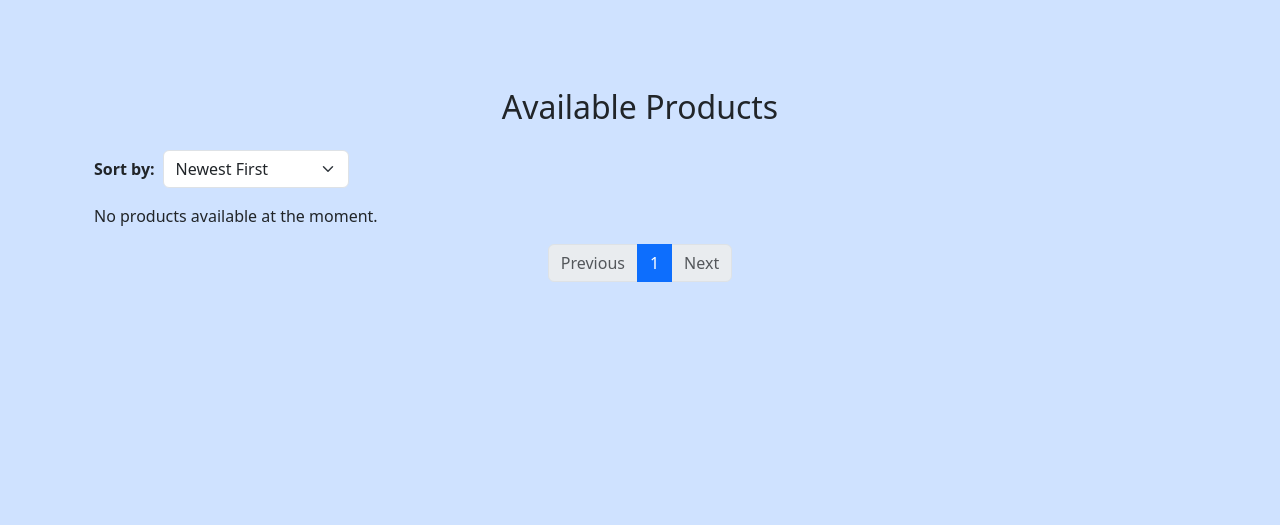
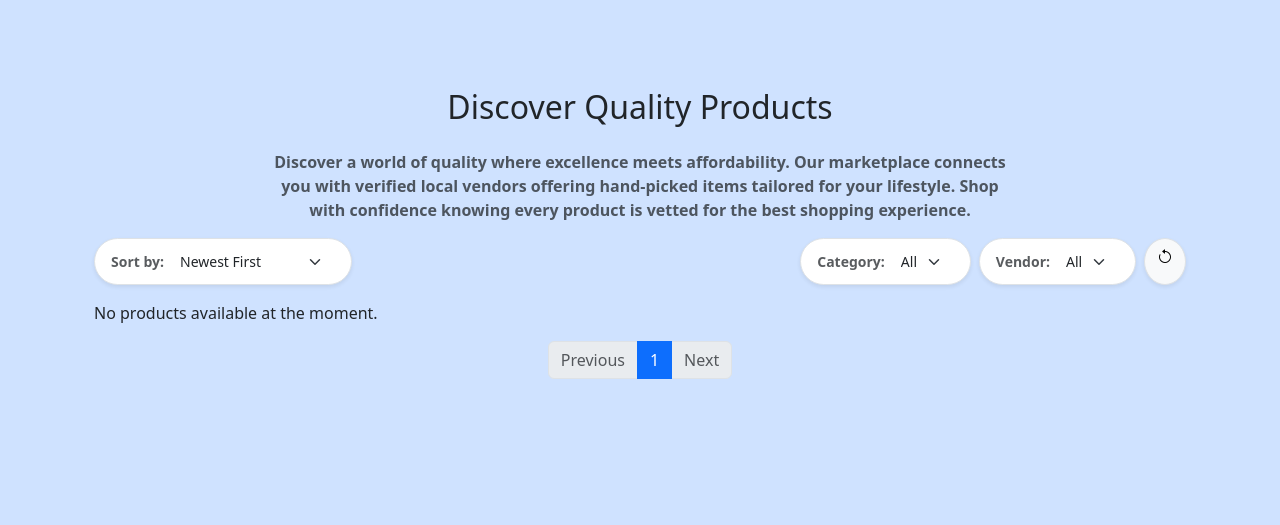
Before and after one commit to DamourDev/sokohub-system, a Django app: page /products/ in a window 1280 px wide. Shown: the part 56-581 px from the top of the page. Run offline with Django 5.2, Linux system fonts and the light colour scheme; data that the repository does not hold is empty.

Commit message:
Feat: Enable filtering by category or vendor

```diff
--- a/accounts/templates/socialaccount/login.html
+++ b/accounts/templates/socialaccount/login.html
@@ -24,7 +24,10 @@
                 {% csrf_token %}
 
                 <div class="d-grid gap-3">
-                    <button type="submit" class="btn btn-primary btn-lg shadow-sm" style="border-radius: 10px; font-weight: 600;">
+                    {% comment %} <button type="submit" class="btn btn-primary btn-lg shadow-sm" style="border-radius: 10px; font-weight: 600;"> {% endcomment %}
+                    <button type="submit" class="btn bg-gray btn-lg shadow-sm " style="border-radius: 10px; font-weight: 600;">
+                        <svg width="20" height="20" viewBox="0 0 24 24" fill="none" xmlns="http://www.w3.org/2000/svg"><path d="M22.56 12.25c0-.78-.07-1.53-.2-2.25H12v4.26h5.92c-.26 1.37-1.04 2.53-2.21 3.31v2.77h3.57c2.08-1.92 3.28-4.74 3.28-8.09z" fill="#4285F4"/><path d="M12 23c2.97 0 5.46-.98 7.28-2.66l-3.57-2.77c-.98.66-2.23 1.04-3.71 1.04-2.86 0-5.29-1.93-6.16-4.53H2.18v2.84C3.99 20.53 7.7 23 12 23z" fill="#34A853"/><path d="M5.84 14.09c-.22-.66-.35-1.36-.35-2.09s.13-1.43.35-2.09V7.07H2.18C1.43 8.55 1 10.22 1 12s.43 3.45 1.18 4.93l2.85-2.21.81-.63z" fill="#FBBC05"/><path d="M12 5.38c1.62 0 3.06.56 4.21 1.64l3.15-3.15C17.45 2.09 14.97 1 12 1 7.7 1 3.99 3.47 2.18 7.07l3.66 2.84c.87-2.6 3.3-4.53 6.16-4.53z" fill="#EA4335"/></svg>
+
                         {% trans "Continue to Google" %}
                     </button>
 
--- a/products/templates/products/products_list.html
+++ b/products/templates/products/products_list.html
@@ -3,18 +3,51 @@
 
 {% block content %}
 <div class="container py-5">
-    <h2 class="mb-4 text-center">Available Products</h2>
+    <h2 class="mb-4 text-center">Discover Quality Products</h2>
+    <p class="text-muted mx-auto fw-semibold text-center" style="max-width: 750px;">
+        Discover a world of quality where excellence meets affordability. Our marketplace connects you with
+        verified local vendors offering hand-picked items tailored for your lifestyle.
+        Shop with confidence knowing every product is vetted for the best shopping experience.
+    </p>
 
     <!-- Sorting options -->
     <div class="mb-3">
-        <form method="POST" class="d-flex align-items-center">
-            {% csrf_token %}
-            <label for="sort" class="me-2 fw-semibold">Sort by:</label>
-            <select name="sort" id="sort" class="form-select w-auto" onchange="this.form.submit()">
-                <option value="newest" {% if sort_option == 'newest' %}selected{% endif %}>Newest First</option>
-                <option value="price_low_to_high" {% if sort_option == 'price_low_to_high' %}selected{% endif %}>Price: Low to High</option>
-                <option value="price_high_to_low" {% if sort_option == 'price_high_to_low' %}selected{% endif %}>Price: High to Low</option>
-            </select>
+        <form method="GET" class="d-flex align-items-center">
+
+            <div class="col-md-6 d-flex justify-content-start">
+            <div class="bg-white border rounded-pill px-3 py-2 shadow-sm d-flex align-items-center">
+                <label for="sort" class="me-2 fw-bold small text-muted text-nowrap">Sort by:</label>
+                <select name="sort" id="sort" class="form-select form-select-sm border-0 bg-transparent shadow-none" onchange="this.form.submit()" style="cursor:pointer;">
+                    <option value="newest" {% if sort_option == 'newest' %}selected{% endif %}>Newest First</option>
+                    <option value="price_low_to_high" {% if sort_option == 'price_low_to_high' %}selected{% endif %}>Price: Low to High</option>
+                    <option value="price_high_to_low" {% if sort_option == 'price_high_to_low' %}selected{% endif %}>Price: High to Low</option>
+                </select>
+            </div>
+        </div>
+
+        <div class="col-md-6 d-flex justify-content-end gap-2">
+            <div class="bg-white border rounded-pill px-3 py-2 shadow-sm d-flex align-items-center">
+                <label class="me-2 fw-bold small text-muted text-nowrap">Category:</label>
+                <select name="category" class="form-select form-select-sm border-0 bg-transparent shadow-none" onchange="this.form.submit()" style="cursor:pointer;">
+                    <option value="">All</option>
+                    {% for cat in categories %}
+                    <option value="{{ cat.id }}" {% if current_category == cat.id|stringformat:"s" %}selected{% endif %}>{{ cat.name }}</option>
+                    {% endfor %}
+                </select>
+            </div>
+            <div class="bg-white border rounded-pill px-3 py-2 shadow-sm d-flex align-items-center">
+                <label class="me-2 fw-bold small text-muted text-nowrap">Vendor:</label>
+                <select name="vendor" class="form-select form-select-sm border-0 bg-transparent shadow-none" onchange="this.form.submit()" style="cursor:pointer;">
+                    <option value="">All</option>
+                    {% for vendor in vendors %}
+                    <option value="{{ vendor.id }}" {% if current_vendor == vendor.id|stringformat:"s" %}selected{% endif %}>{{ vendor.username }}</option>
+                    {% endfor %}
+                </select>
+            </div>
+            <a href="{% url 'products_list' %}" class="btn btn-light rounded-circle shadow-sm border" title="Reset Filters">
+                <i class="bi bi-arrow-counterclockwise"></i>
+            </a>
+        </div>
         </form>
     </div>
 
@@ -72,7 +105,7 @@
 
             {% if page_obj.has_next %}
                 <li class="page-item">
-                    <a class="page-link" href="?page={{ page_obj.next_page_number }}&sort={{ sort_option }}">Next</a>
+                    <a class="page-link" href="?page={{ page_obj.next_page_number }}&sort={{ sort_option }}&category={{ current_category|default:""}}&vendor={{ current_vendor|default:""}}">Next</a>
                 </li>
             {% else %}
                 <li class="page-item disabled"><span class="page-link">Next</span></li>
--- a/products/views.py
+++ b/products/views.py
@@ -113,7 +113,17 @@
 
     products =  Product.objects.filter(status='active')
 
-    sort_option = request.POST.get('sort', 'newest')
+    sort_option = request.GET.get('sort', 'newest')
+    category_id = request.GET.get('category')
+    vendor_id = request.GET.get('vendor')
+
+    # 3. Apply Filters
+    if category_id:
+    # This finds the parent category AND all its direct sub-categories
+        categories = Category.objects.filter(id=category_id) | Category.objects.filter(parent_id=category_id)
+        products = products.filter(category__in=categories)
+    if vendor_id:
+        products = products.filter(vendor_id=vendor_id)
 
     if sort_option == 'price_low_to_high':
         products = products.order_by('price')
@@ -134,7 +144,12 @@
         'products': page_obj,
         'page_obj': page_obj,
         'sort_option': sort_option,
+        'categories': Category.objects.all(),
+        'vendors': User.objects.filter(user_type='vendor'), # Fixed the error here
+        'current_category': category_id,
+        'current_vendor': vendor_id,
     }
+
 
     return render(request, 'products/products_list.html', context)
 
@@ -243,7 +258,7 @@
     category = source_product.category
     related_list = Product.objects.filter(category=category)
 
-    paginator = Paginator(related_list, 12)
+    paginator = Paginator(related_list.order_by('-created_at'), 12)
     page_number = request.GET.get('page')
     page_obj = paginator.get_page(page_number)
 
```
Also changed, not shown: accounts/forms.py (+19 -5 lines), accounts/templates/accounts/register.html (+76 -92 lines), accounts/templates/accounts/signup_success_email.html (added, +13 -0 lines).
